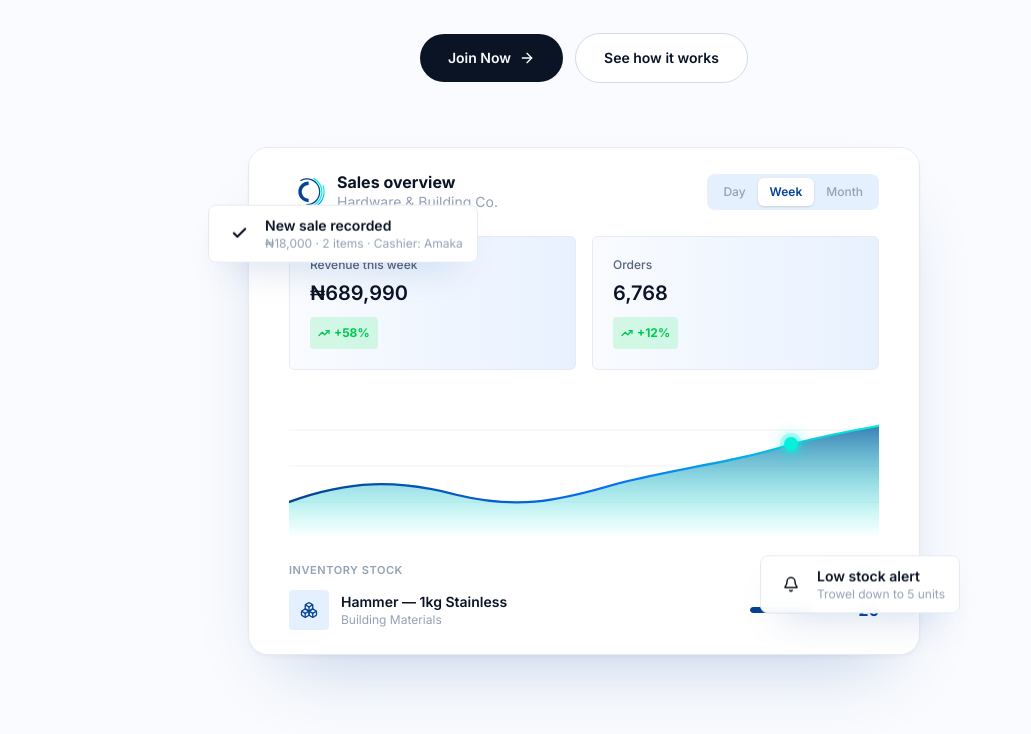
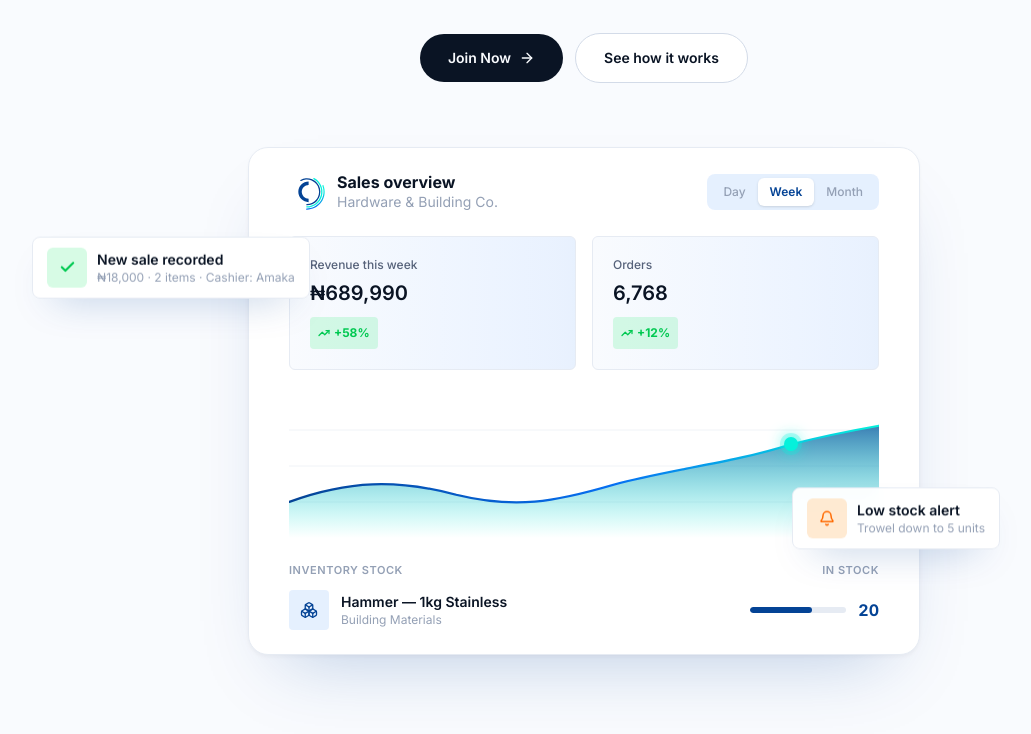
Before and after one commit to danielidonor01-max/insanjo, a React (Vite) app: page / in a window 1280 px wide. Shown: the part 462-1196 px from the top of the page, without its empty margins (56-1087 px from the left). Built offline with nearby package versions, Linux system fonts and the light colour scheme.

Commit message:
style:hero section touch

```diff
--- a/src/components/ProductPreview.jsx
+++ b/src/components/ProductPreview.jsx
@@ -85,13 +85,13 @@ export default function ProductPreview() {
         whileInView={{ opacity: 1, x: 0, y: 0 }}
         viewport={{ once: true }}
         transition={{ duration: 0.7, delay: 0.5, ease: EASE }}
-        className="absolute -left-3 top-16 z-20 hidden md:block lg:-left-10"
+        className="absolute -left-3 top-24 z-20 hidden md:block lg:-left-54"
       >
         <motion.div
           animate={float(-9)}
           className="flex items-center gap-2.5 rounded-lg border border-line bg-surface/95 px-3.5 py-2.5 shadow-[0_18px_40px_-22px_rgba(4,67,149,0.4)] backdrop-blur"
         >
-          <span className="grid h-8 w-8 shrink-0 place-items-center rounded-md bg-positive-soft text-positive">
+          <span className="grid h-10 w-10 shrink-0 bg-green-300/30 text-green-500 place-items-center rounded-md bg-positive-soft text-positive">
             <Check size={17} strokeWidth={3} />
           </span>
           <div>
@@ -107,13 +107,13 @@ export default function ProductPreview() {
         whileInView={{ opacity: 1, x: 0, y: 0 }}
         viewport={{ once: true }}
         transition={{ duration: 0.7, delay: 0.7, ease: EASE }}
-        className="absolute -right-3 bottom-12 z-20 hidden md:block lg:-right-10"
+        className="absolute -right-3 bottom-28 z-20 hidden md:block lg:-right-20"
       >
         <motion.div
           animate={float(9)}
           className="flex items-center gap-2.5 rounded-lg border border-line bg-surface/95 px-3.5 py-2.5 shadow-[0_18px_40px_-22px_rgba(4,67,149,0.4)] backdrop-blur"
         >
-          <span className="grid h-8 w-8 shrink-0 place-items-center rounded-md bg-warn-soft text-warn">
+          <span className="grid h-10 w-10 bg-orange-300/30 text-orange-500 shrink-0 place-items-center rounded-md bg-warn-soft text-warn">
             <Bell size={16} strokeWidth={2.25} />
           </span>
           <div>
```
